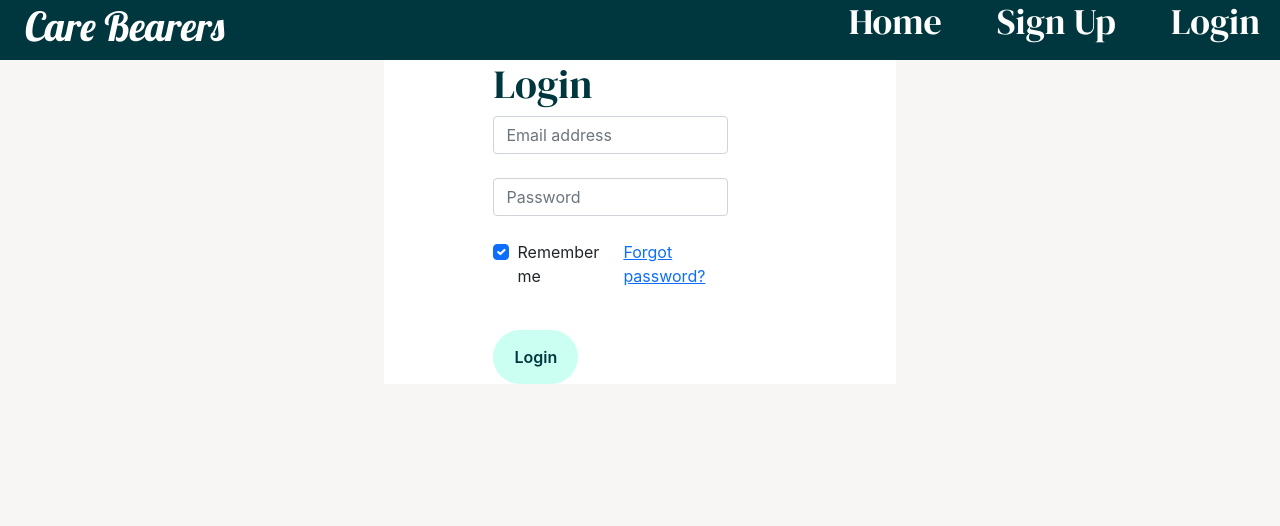
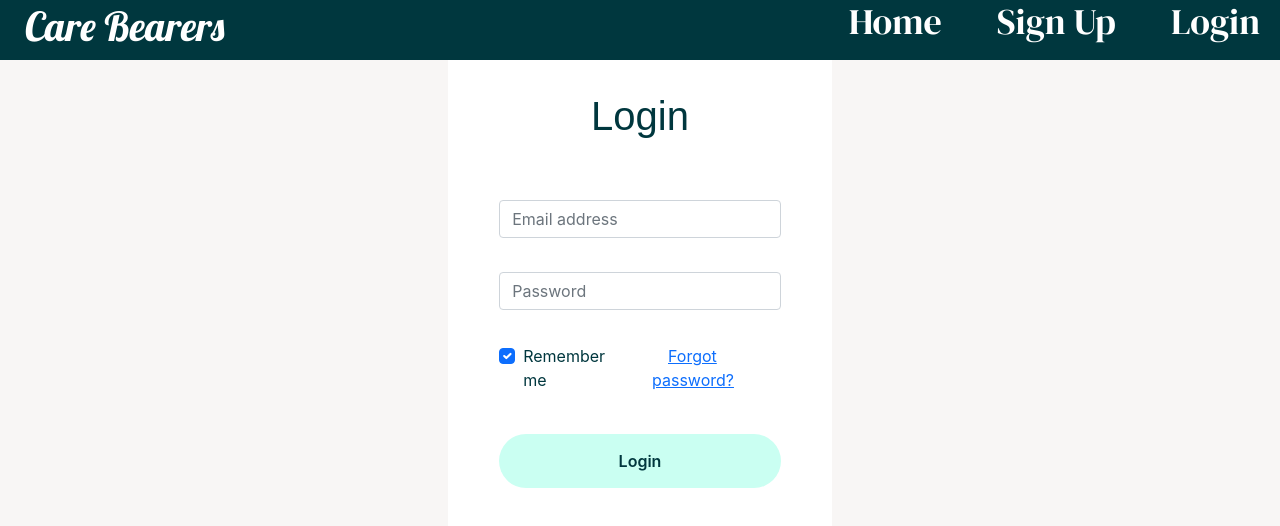
Before and after one commit to karilyn/CareBearers, a React (Create React App) app in the folder frontend/: page /auth/login in a window 1280 px wide. Shown: the top 526 px of the page. Built offline with nearby package versions, Linux system fonts and the light colour scheme.

Commit message:
Style the login and create an account forms

```diff
--- a/frontend/src/pages/Auth.jsx
+++ b/frontend/src/pages/Auth.jsx
@@ -1,9 +1,7 @@
 import React, { useState, useEffect } from 'react';
 import { useParams, useNavigate } from 'react-router-dom';
 import { useAppState } from '../AppState.jsx';
-
 import NavigationBar from '../components/NavigationBar/NavigationBar.jsx';
-import Button from '../components/Button.jsx';
 import './Auth.scss';
 
 const Auth = (props) => {
@@ -76,49 +74,57 @@ const Auth = (props) => {
     <div id="auth-container" className={type}>
       {type === 'login' ?
       <>
-      <div >
-        <form className="auth-form-container" onSubmit={handleSubmit}>
-          <h1 className='auth'>Login</h1>
+        <h1 className="auth__header">Login</h1>
+          <form className="auth-form-container" onSubmit={handleSubmit}>
             <div className="form-outline mb-4">
-              <input type="email" className="form-control" placeholder="Email address" value={formData.email} onChange={handleChange}/>
+              <input type="email" className="form-control" placeholder="Email address" value={formData.email} onChange={handleChange} autoComplete="on"/>
             </div>
             <div className="form-outline mb-4">
-              <input type="password"  className="form-control" placeholder="Password" value={formData.password} onChange={handleChange}/>
-
+              <input type="password"  className="form-control" placeholder="Password" value={formData.password} onChange={handleChange} autoComplete="on"/>
             </div>
             <div className="row mb-4">
               <div className="col d-flex justify-content-center">
                 <div className="form-check">
                   <input className="form-check-input" type="checkbox" value="" defaultChecked />
-                  <label className="form-check-label">Remember me </label>
+                  <label className="form-check-label">Remember me</label>
                 </div>
               </div>
 
               <div className="col">
-                <a href="#!">Forgot password?</a>
+                <a className="forgotPW" href="#!">Forgot password?</a>
               </div>
             </div>
-            <Button type="submit" className="btn auth" text="Login"/>
-        </form>
-      </div>
+            <button type="submit" className="btn auth" onClick={handleSubmit}>Login</button>
+          </form>
+
       </>
       :
       <>
-      <h1>Create An Account</h1>
+      <h1 className="auth__header">Create an Account</h1>
+        <form className='auth-form-container' onSubmit={handleSubmit}>
+          <div className="form-outline mb-4">
+            <input type="email" className="form-control" placeholder="Email address" value={formData.email} onChange={handleChange} autoComplete="on"/>
+          </div>
+          <div className="form-outline mb-4">
+            <input type="password"  className="form-control" placeholder="Password" value={formData.password} onChange={handleChange} autoComplete="on"/>
+          </div>
+          <div className="form-outline mb-4">
+            <input type="postal_code"  className="form-control" placeholder="Postal code" value={formData.postal_code} onChange={handleChange} autoComplete="on"/>
+          </div>
+          <div className="radio">
+            <label className="p auth-role">I am a:</label>
+              <div className="form-check">
+                <input className="form-check-input" type="radio" name="is_caregiver" id="caregiver"  value={true} onClick={handleChange}/>
+                <label className="form-check-label"> Caregiver </label>
+              </div>
 
-        <form className='auth' onSubmit={handleSubmit}>
-          <input type="email" name='email' placeholder="Email" value={formData.email} onChange={handleChange}/>
-          <input type="password" name='password' placeholder="Password" value={formData.password} onChange={handleChange}/>
-          <input type="text" name='postal_code' placeholder="Postal Code" value={formData.postal_code} onChange={handleChange}/>
-          <p className='role'>I am a...</p>
-          <div className="radio">
-              <label for="role">
-                <input type="radio" name='is_caregiver' id="caregiver" value={true} onClick={handleChange}/>caregiver</label>
-              <label for="caregiver">
-                <input type="radio" name='is_caregiver' id="careseeker" value={false} onClick={handleChange}/>careseeker</label>
+              <div className="form-check">
+                <input className="form-check-input" type="radio" name="is_caregiver" id="careseeker" value={false} onClick={handleChange}/>
+                <label className="form-check-label"> Care seeker </label>
+              </div>
+
           </div>
-
-          <Button type="submit" className='btn auth' text="Continue"/>
+          <button type="submit" className='btn auth' onClick={handleSubmit}>Continue</button>
         </form>
       </>
       }
--- a/frontend/src/pages/Auth.scss
+++ b/frontend/src/pages/Auth.scss
@@ -1,30 +1,59 @@
 @import '../styles/variables.scss';
-
-//   h1 {
-//     font-size: 2rem;
-//     margin-bottom: 20px;
-//     color: black;
-//     font-weight: bold;
-//     padding: 15px 0;
-//   }
 
 #auth-container {
   display: flex;
   justify-content: center;
   align-items: center;
   flex-direction: column;
-  width: 40%;
+  width: 30%;
   margin: 0 auto;
   background-color: #ffffff;
+  padding-top: 2rem;
+  padding-bottom: 2rem;
+  border-bottom-left-radius: 1em;
+  border-bottom-right-radius: 1em;
 }
 
 .auth-form-container {
-  width: 80%;
+  width: 90%;
+  display: flex;
+  // justify-content: center;
+  // align-items: start;
+  flex-direction: column;
+  padding: 2em;
+  border-radius: 1em;
+
 }
 
-h1.auth {
-  font-family: $font-h1;
+.form-control {
+  margin-bottom: 10px;
+  width: 100%;
+
+}
+
+.form-check-label {
+  color: $dark-green-color;
+}
+
+h1.auth__header {
+  font-family: $font-p;
   color: $dark-green-color;
   padding-left: none;
+  padding-bottom: .5em;
+}
 
+a.forgotPW {
+  margin-left: 1em;
 }
+
+.btn.auth {
+  width: 100%;
+}
+.btn.auth:hover {
+  box-shadow: 0 3px 4px  #9a9b9e;
+}
+
+.p.auth-role {
+  color: $dark-green-color;
+  margin-bottom: .5em;
+}
```
